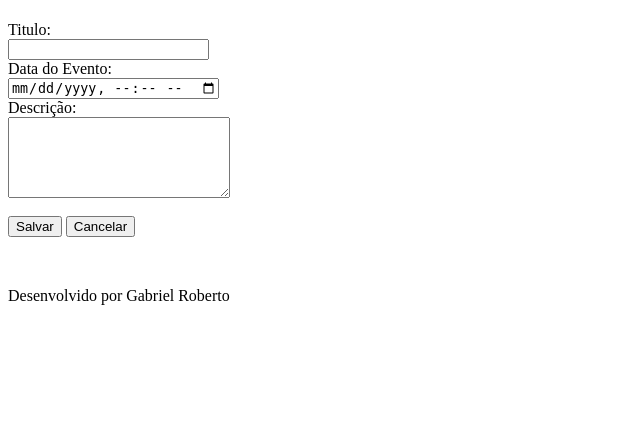
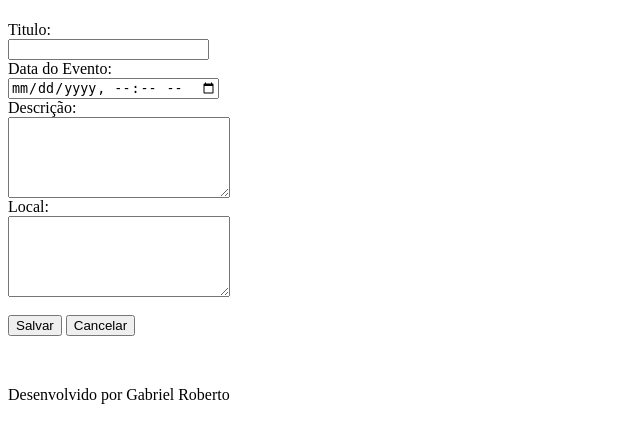
Before and after one commit to narashiuka/Django-Projeto-1, a Django app: page /DjangoProjeto/evento/ in a window 1280 px wide. Shown: the part 171-614 px from the top of the page, without its empty margins (0-640 px from the left). Run offline with Django 3.2, Linux system fonts and the light colour scheme; a user stored in the database is signed in.

Commit message:
Adição da coluna local no banco de dados e adição da mesma na tela de eventos

```diff
--- a/DjangoInovação/app/admin.py
+++ b/DjangoInovação/app/admin.py
@@ -4,7 +4,7 @@ from django.contrib import admin
 from app.models import Evento
 
 class EventoAdmin(admin.ModelAdmin):
-    list_display = ('titulo','data_evento','data_criacao')
+    list_display = ('titulo','data_evento','data_criacao','local')
     list_filter = ('Usuario',)
 
 admin.site.register(Evento, EventoAdmin)
--- a/DjangoInovação/app/models.py
+++ b/DjangoInovação/app/models.py
@@ -12,6 +12,7 @@ class Evento(models.Model):
     data_criacao = models.DateTimeField(auto_now=True)
     texto = models.TextField(blank=True, null=True)
     Usuario = models.ForeignKey(User, on_delete=models.CASCADE)
+    local = models.TextField(blank=True, null=True, default='')
 
     class Meta:
         db_table = 'Evento'
--- a/DjangoInovação/app/templates/evento.html
+++ b/DjangoInovação/app/templates/evento.html
@@ -4,7 +4,8 @@
 
 <h2>Evento</h2>
 
-    <form action="submit" method="POST"> {% csrf_token %}
+<form action="submit" method="POST">
+    {% csrf_token %}
     <br>
     <label>Titulo:</label>
     <br>
@@ -17,6 +18,10 @@
     <label>Descrição:</label>
     <br>
     <textarea name="descricao" rows="5" cols="25"></textarea>
+    <br>
+    <label>Local:</label>
+    <br>
+    <textarea name="local" rows="5" cols="25"></textarea>
     <br><br>
 
     <button type="submit">Salvar</button>
--- a/DjangoInovação/app/views.py
+++ b/DjangoInovação/app/views.py
@@ -89,9 +89,11 @@ def submit_evento(request):
         titulo = request.POST.get('titulo')
         descricao = request.POST.get('descricao')
         data_evento = request.POST.get('data_evento')
+        local = request.POST.get('local')
         usuario = request.user
         Evento.objects.create(titulo=titulo,
                               data_evento=data_evento,
                               descricao=descricao,
-                              Usuario=usuario)
+                              Usuario=usuario,
+                              local=local)
     return redirect('/')
```
Also changed, not shown: DjangoInovação/app/migrations/0001_initial.py, DjangoInovação/app/migrations/0002_auto_20200608_0036.py (deleted), DjangoInovação/app/migrations/0002_auto_20200608_0914.py (added), DjangoInovação/db.sqlite3. Lines whose indentation alone changed are shown as unchanged.
